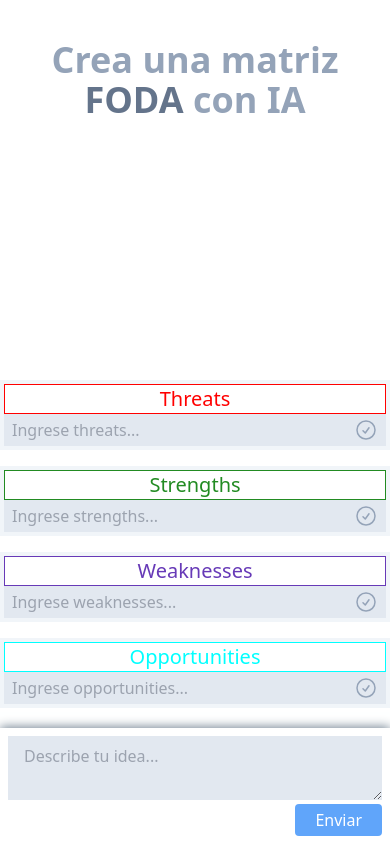
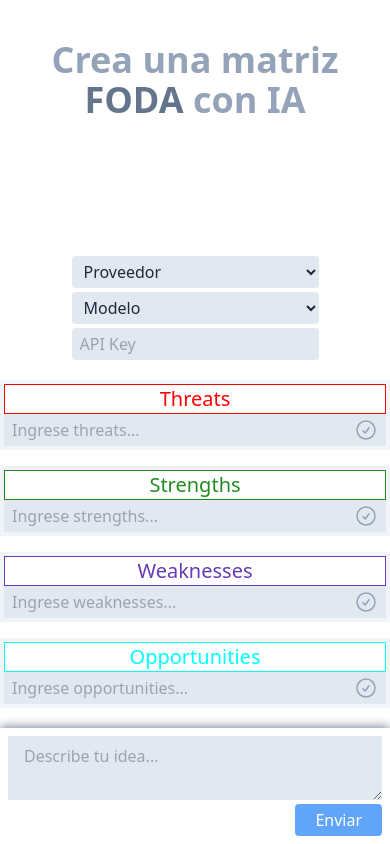
Before and after one commit to zenx5/foda-2, a Next.js app: page / in a window 390 px wide. Built offline with nearby package versions, Linux system fonts and the light colour scheme.

Commit message:
selector ai

```diff
--- a/src/app/api/foda-fields/route.ts
+++ b/src/app/api/foda-fields/route.ts
@@ -1,4 +1,5 @@
-import { google } from "@ai-sdk/google"
+import { createOpenAI } from '@ai-sdk/openai'
+import { createGoogleGenerativeAI } from "@ai-sdk/google"
 import { streamObject } from 'ai'
 import { fodaSchema } from './schema'
 
@@ -8,11 +9,20 @@ export const maxDuration = 30
 export async function POST(req: Request) {
   const context = await req.json()
 
+  const model = getModel(context.provider, context.model, context.apikey)
+
+  if(!model) return new Response('Provider not found', { status: 400 })
+
   const result = await streamObject({
-    model:  google("models/gemini-1.5-pro-latest"),
+    model,
     schema: fodaSchema,
     prompt: `Genera la matriz foda con varios items diferentes como mínimo en cada campo para ` + context.value + ` y sugiere un nombre como titulo para un documento PDF donde lo imprimiré`,
   })
 
   return result.toTextStreamResponse()
 }
+
+function getModel(provider:string, model:string, apiKey:string) {
+  if( provider === 'openai' ) return createOpenAI({ apiKey })(model)
+  if( provider === 'google' ) return createGoogleGenerativeAI({ apiKey })(model)
+}
--- a/src/app/page.tsx
+++ b/src/app/page.tsx
@@ -4,7 +4,8 @@ import { experimental_useObject as useObject } from "ai/react"
 import ProjectDescription from "../components/ProjectDescription"
 import FodaFields from "@/section/FodaFields"
 import { fodaSchema } from "./api/foda-fields/schema"
-
+import ProviderSelector from "@/components/ProviderSelector"
+import DownloadPdf from "@/components/DownloadPdf"
 
 export default function Home() {
   const [description, setDescription] = useState<string>("")
@@ -14,6 +15,9 @@ export default function Home() {
     opportunities: [],
     threats: []
   })
+  const [apiKey, setApiKey] = useState("")
+  const [model, setModel] = useState("")
+  const [provider, setProvider] = useState("")
   const { object, submit } = useObject({
     api:'/api/foda-fields',
     schema:fodaSchema
@@ -38,8 +42,30 @@ export default function Home() {
     }))
   }
 
+  const handlerChangeModel = (key:string, value:string) => {
+    if( key==='provider' ) setProvider(value)
+    if( key==='model' ) setModel(value)
+    if( key==='apikey' ) setApiKey(value)
+  }
+
   return <>
-    <ProjectDescription title={object?.title as string} items={foda} value={description} onChange={(value:string)=>setDescription(value)} onSend={()=>submit({value:description})}/>
+    <ProjectDescription
+      title={object?.title as string}
+      items={foda}
+      value={description}
+      onChange={(value:string)=>setDescription(value)}
+      onSend={()=>submit({
+        value:description,
+        provider,
+        model,
+        apiKey
+      })}
+      primaryActions={ (object?.title && <DownloadPdf title={object?.title as string} items={foda} />) as JSX.Element }
+      secondaryActions={<ProviderSelector onChange={handlerChangeModel} />}
+      />
     <FodaFields response={foda} onChange={handlerChange}/>
+    <span className="inline sm:hidden">
+      <ProviderSelector onChange={handlerChangeModel} />
+    </span>
   </>
 }
--- /dev/null
+++ b/src/components/ProviderSelector.tsx
@@ -0,0 +1,43 @@
+import { useState } from "react"
+import { providers, models } from "@/tools/constant"
+import { on } from "events"
+
+export default function ProviderSelector({ onChange }: { onChange: (key: string, value: string) => void }) {
+    // const [apiKey, setApiKey] = useState("")
+    const [provider, setProvider] = useState("")
+
+
+    const getModels = () => {
+        return Object.getOwnPropertyDescriptor(models, provider)?.value || []
+    }
+
+    const handlerChange = (key:string, value:string) => {
+        if( key === 'provider' ) setProvider(value)
+        onChange && onChange(key, value)
+
+    }
+
+    return <div className="flex sm:flex-row flex-col gap-1">
+        <select
+            className="bg-slate-200 text-slate-800 px-2 py-1 rounded w-full"
+            value={provider}
+            onChange={(event) => handlerChange('provider',event.target.value)}
+        >
+            <option value="">Proveedor</option>
+            { providers.map( provider => <option key={provider.value} value={provider.value}>{provider.label}</option>)}
+        </select>
+        <select
+            className="bg-slate-200 text-slate-800 px-2 py-1 rounded w-full"
+            onChange={(event) => handlerChange('model', event.target.value)}
+        >
+            <option value="">Modelo</option>
+            { getModels().map( (model:string) => <option key={model} value={model}>{model}</option>)}
+        </select>
+        <input
+            type="text"
+            className="bg-slate-200 text-slate-800 px-2 py-1 rounded w-full"
+            placeholder="API Key"
+            onChange={event => handlerChange('apikey',event.target.value)}
+        />
+    </div>
+}
--- /dev/null
+++ b/src/tools/constant.ts
@@ -0,0 +1,13 @@
+export const providers = [
+    { value:"google", label:"Google" },
+    { value:"openai", label:"OpenAI" }
+]
+
+export const models = {
+    google: [ "models/gemini-1.5-pro-latest" ],
+    openai: [ "gpt-4o", "gpt-4o-mini", "gpt-4o-turbo", "gpt-4", "gpt-3.5-turbo" ],
+    anthropic: [ "claude-3-5-sonnet-20240620", "claude-3-opus-20240229", "claude-3-sonnet-20240229",  "claude-3-haiku-20240307"],
+    bedrock: [ "anthropic.claude-3-5-sonnet-20240620-v1:0", "anthropic.claude-3-opus-20240229-v1:0", "anthropic.claude-3-sonnet-20240229-v1:0", "anthropic.claude-3-haiku-20240307-v1:0" ],
+    mistral: [ "mistral-large-latest", "mistral-medium-latest", "mistral-small-latest", "open-mistral-nemo", "open-mixtral-8x22b", "open-mixtral-8x7b", "open-mistral-7b" ],
+    groq: [ "llama-3.1-405b-reasoning", "llama-3.1-70b-versatile", "llama-3.1-8b-instant", "mixtral-8x7b-32768", "gemma2-9b-it" ]
+}
```
